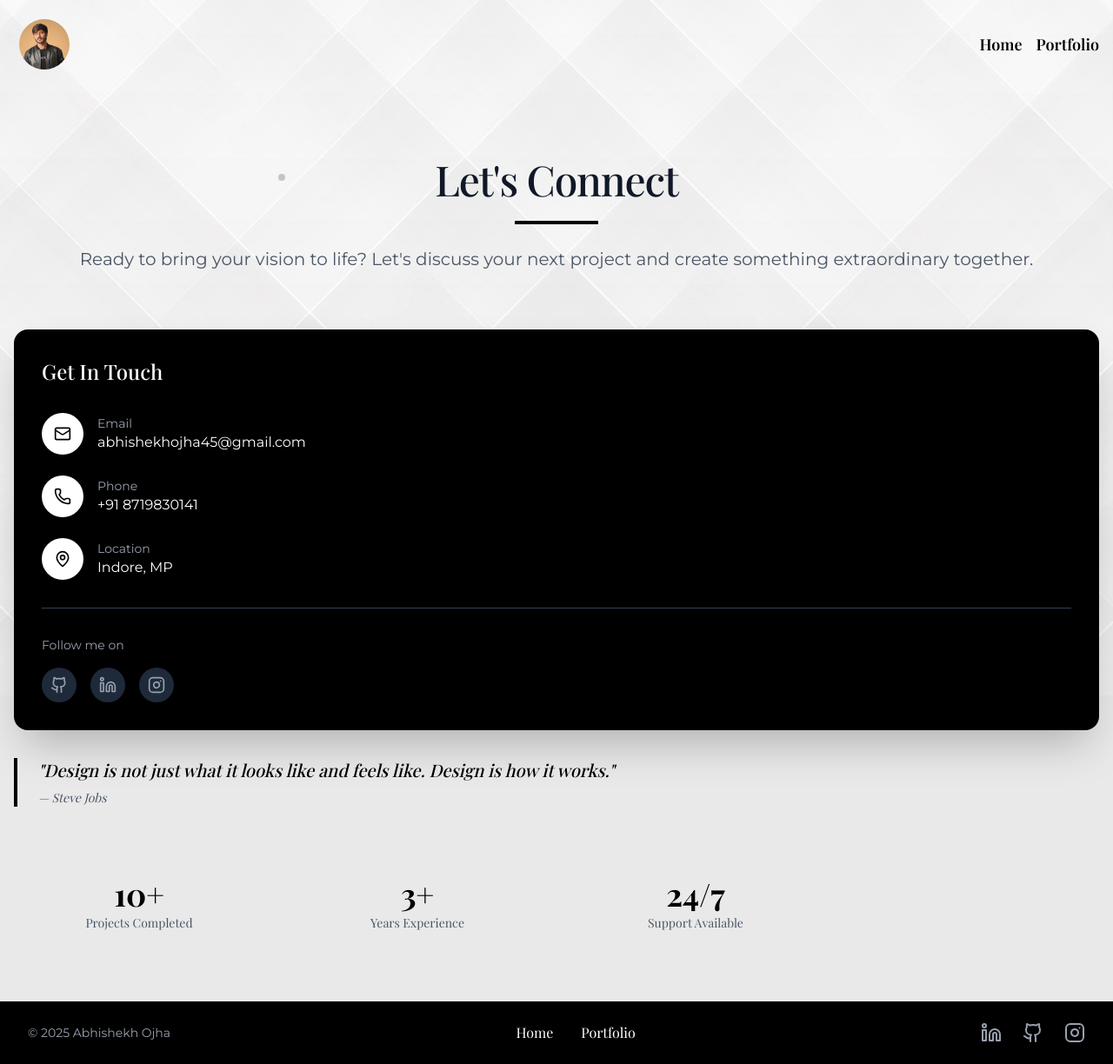
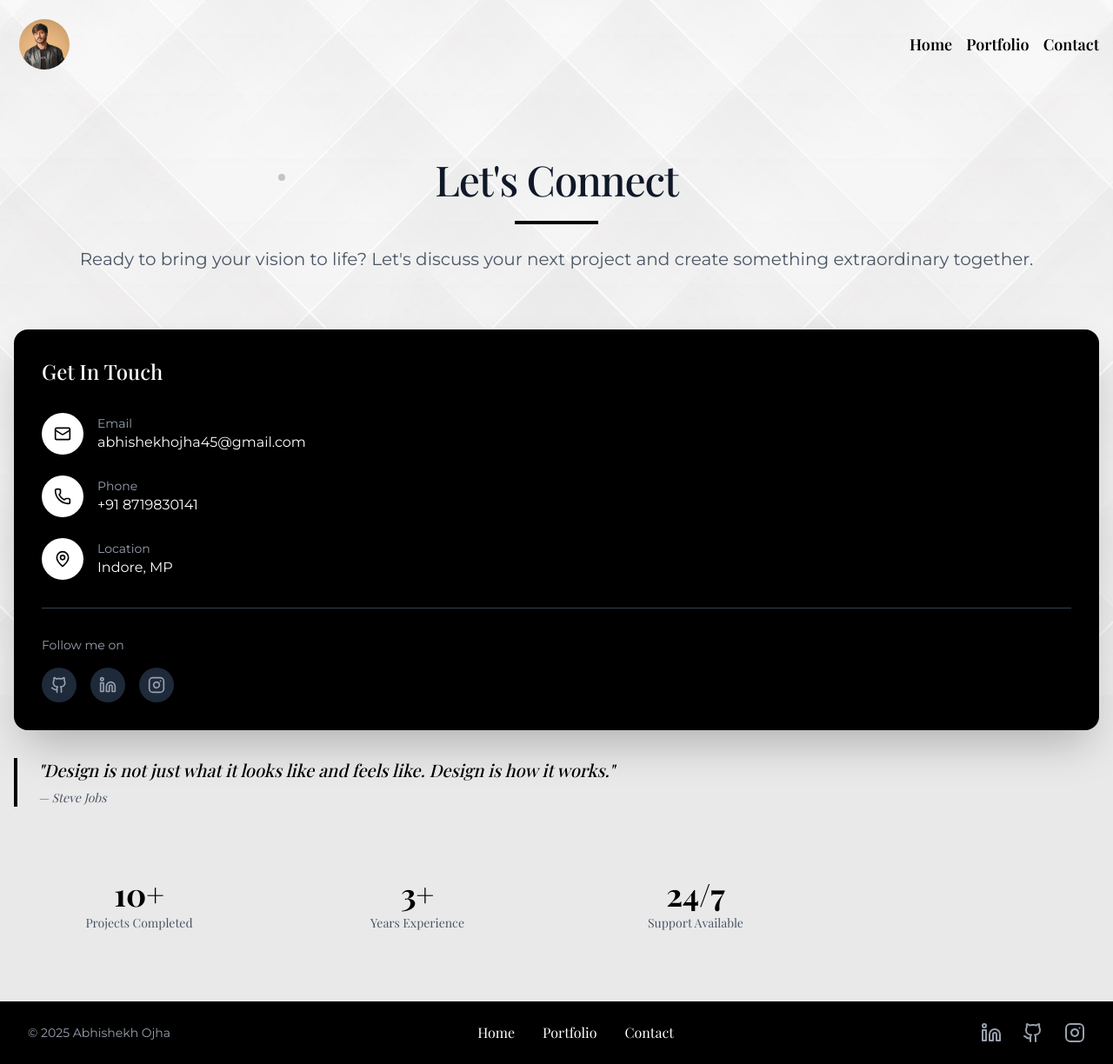
Before and after one commit to abhishekhojha/abhishekhojha, a React (Vite) app: page /contact in a window 1280 px wide. Shown: the whole page at 87% size. Built offline with nearby package versions, Linux system fonts and the light colour scheme.

Commit message:
Add Contact link to Footer, Layout, and LayoutTop components; replace Portfolio link in Footer with Contact

```diff
--- a/src/component/Footer.jsx
+++ b/src/component/Footer.jsx
@@ -20,9 +20,9 @@ export default function Footer() {
               <TransitionLink to="/portfolio" className="cursor-pointer">
                 Portfolio
               </TransitionLink>
-              {/* <TransitionLink to="/portfolio" className="cursor-pointer">
-                Portfolio
-              </TransitionLink> */}
+              <TransitionLink to="/contact" className="cursor-pointer">
+                Contact
+              </TransitionLink>
             </nav>
 
             <div class="flex space-x-6">
--- a/src/component/HeroSection.jsx
+++ b/src/component/HeroSection.jsx
@@ -9,6 +9,8 @@ import {
 } from "lucide-react";
 import { Link } from "react-router";
 import Resume from "../assets/Abhishekh_Ojha_Web_Developer.pdf";
+import TransitionLink from "../component/TransitionLink";
+
 export default function HeroSection() {
   return (
     <>
@@ -30,12 +32,14 @@ export default function HeroSection() {
           </h2>
           <p className="lg:text-lg mt-2">Full-Stack Web Developer</p>
 
-          <Link to="/contact" className="text-sm font-bold tracking-wide">
+          <TransitionLink
+            to="/contact"
+            className="text-sm font-bold tracking-wide"
+          >
             <button className="bg-black text-white px-4 py-2 rounded-md mt-4 cursor-pointer">
-              {" "}
-              Let's Discuss{" "}
+              Let's Discuss
             </button>
-          </Link>
+          </TransitionLink>
 
           <div>
             <a
--- a/src/component/Layout.jsx
+++ b/src/component/Layout.jsx
@@ -55,6 +55,15 @@ export default function Layout({ children }) {
                   <span className="absolute left-0 -bottom-1 h-[2px] w-0 bg-black transition-all duration-300 group-hover:w-full" />
                 </TransitionLink>
               </li>
+              <li className="text-sm md:text-lg font-semibold">
+                <TransitionLink
+                  to="/contact"
+                  className="cursor-pointer relative group transition-colors duration-300"
+                >
+                  Contact
+                  <span className="absolute left-0 -bottom-1 h-[2px] w-0 bg-black transition-all duration-300 group-hover:w-full" />
+                </TransitionLink>
+              </li>
               {/* <li className="text-sm md:text-lg font-semibold">
                 <a href="#about">About</a>
               </li>
--- a/src/component/LayoutTop.jsx
+++ b/src/component/LayoutTop.jsx
@@ -13,14 +13,29 @@ export default function LayoutTop() {
           </div>
           <ul className="flex justify-end gap-4">
             <li className="text-sm md:text-lg font-semibold">
-              <TransitionLink to="/" className="cursor-pointer relative group transition-colors duration-300">
+              <TransitionLink
+                to="/"
+                className="cursor-pointer relative group transition-colors duration-300"
+              >
                 Home
                 <span className="absolute left-0 -bottom-1 h-[2px] w-0 bg-black transition-all duration-300 group-hover:w-full" />
               </TransitionLink>
             </li>
             <li className="text-sm md:text-lg font-semibold">
-              <TransitionLink to="/portfolio" className="cursor-pointer relative group transition-colors duration-300">
+              <TransitionLink
+                to="/portfolio"
+                className="cursor-pointer relative group transition-colors duration-300"
+              >
                 Portfolio
+                <span className="absolute left-0 -bottom-1 h-[2px] w-0 bg-black transition-all duration-300 group-hover:w-full" />
+              </TransitionLink>
+            </li>
+            <li className="text-sm md:text-lg font-semibold">
+              <TransitionLink
+                to="/contact"
+                className="cursor-pointer relative group transition-colors duration-300"
+              >
+                Contact
                 <span className="absolute left-0 -bottom-1 h-[2px] w-0 bg-black transition-all duration-300 group-hover:w-full" />
               </TransitionLink>
             </li>
--- a/src/pages/Home.jsx
+++ b/src/pages/Home.jsx
@@ -6,7 +6,6 @@ import ServicesData from "@/assets/services.json";
 import Abhi from "@/assets/Abhi.png";
 import { Link } from "react-router";
 import Footer from "../component/Footer";
-
 const Services = ({ props }) => {
   return (
     <div className="group bg-[#f2f2f2] border-2 border-gray-100 rounded-2xl p-8 transition-all duration-300 hover:border-black hover:-translate-y-2 hover:shadow-2xl relative overflow-hidden">
```
